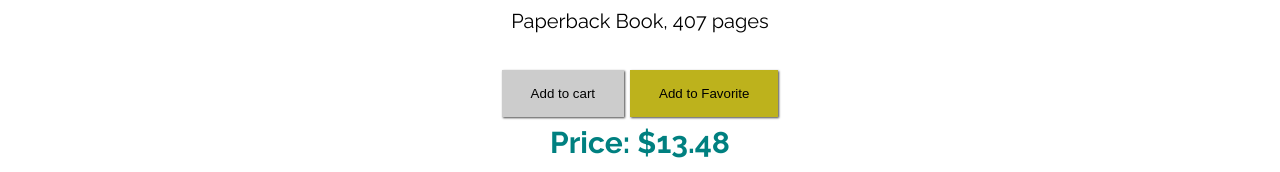
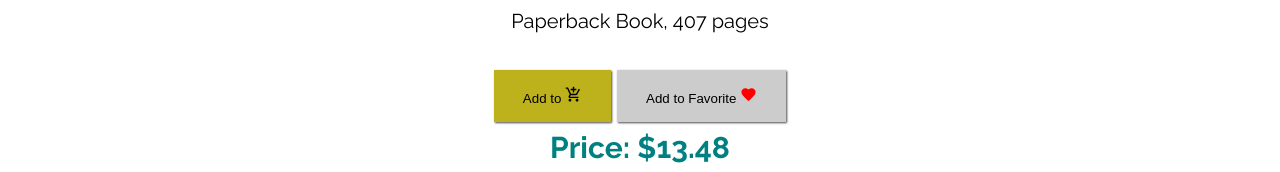
Before and after one commit to Yassineab27/books-cart, a React (Create React App) app: page /books/1 in a window 1280 px wide. Shown: the part 776-948 px from the top of the page. Built offline with nearby package versions, Linux system fonts and the light colour scheme.

Commit message:
added material ui icons

```diff
--- a/package.json
+++ b/package.json
@@ -3,6 +3,8 @@
   "version": "0.1.0",
   "private": true,
   "dependencies": {
+    "@material-ui/core": "^4.9.2",
+    "@material-ui/icons": "^4.9.1",
     "@testing-library/jest-dom": "^4.2.4",
     "@testing-library/react": "^9.4.0",
     "@testing-library/user-event": "^7.2.1",
--- a/src/App.scss
+++ b/src/App.scss
@@ -155,20 +155,22 @@ body {
     }
 
     .btn-cart {
+      background: rgb(189, 178, 28);
+      transition: 0.5s all ease;
+
+      &:hover {
+        background: #000;
+        color: rgb(189, 178, 28);
+      }
+    }
+
+    .btn-fav {
       background: #ccc;
       transition: 0.5s all ease;
 
       &:hover {
-        background: rgb(189, 178, 28);
-      }
-    }
-
-    .btn-fav {
-      background: rgb(189, 178, 28);
-      transition: 0.5s all ease;
-
-      &:hover {
-        background: #ccc;
+        background: #000;
+        color: #fff;
       }
     }
   }
--- a/src/components/books/BookDetail.js
+++ b/src/components/books/BookDetail.js
@@ -1,5 +1,7 @@
 import React, { useContext } from "react";
 import { BooksContext } from "../../context/BooksContextProvider";
+import AddShoppingCartIcon from "@material-ui/icons/AddShoppingCart";
+import FavoriteIcon from "@material-ui/icons/Favorite";
 
 const BookDetail = props => {
   const { books } = useContext(BooksContext);
@@ -12,8 +14,13 @@ const BookDetail = props => {
       <p className="book-detail-author">by {author}</p>
       <p className="book-detail-info">{info}</p>
       <div className="book-detail-btns">
-        <button className="btn btn-cart">Add to cart</button>
-        <button className="btn btn-fav">Add to Favorite</button>
+        <button className="btn btn-cart">
+          Add to <AddShoppingCartIcon style={{ fontSize: "17px" }} />
+        </button>
+        <button className="btn btn-fav">
+          Add to Favorite{" "}
+          <FavoriteIcon style={{ fontSize: "17px", color: "red" }} />
+        </button>
       </div>
       <h2 className="book-detail-price">Price: {price}</h2>
       <h2 className="description">Description: </h2>
```
Also changed, not shown: 1 other file (tests, documents, lock files or other folders).
